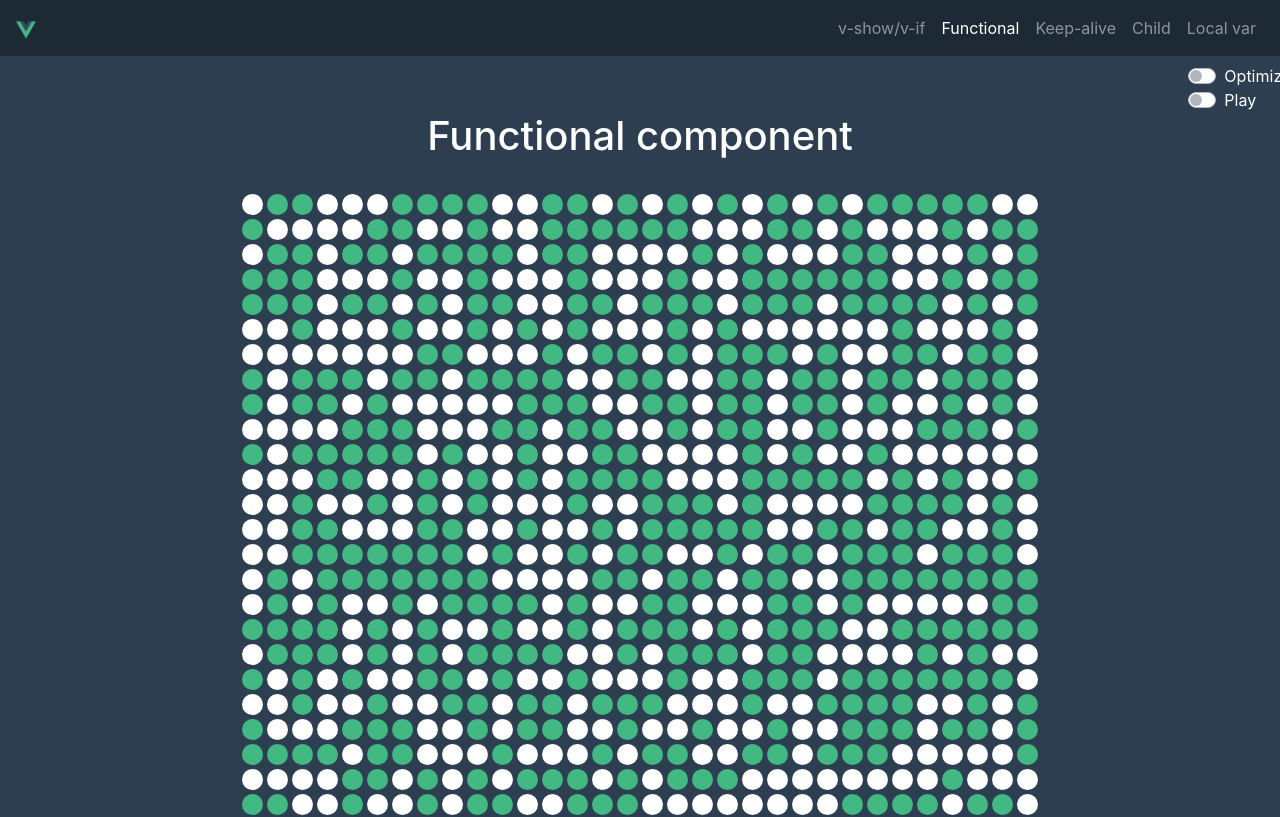
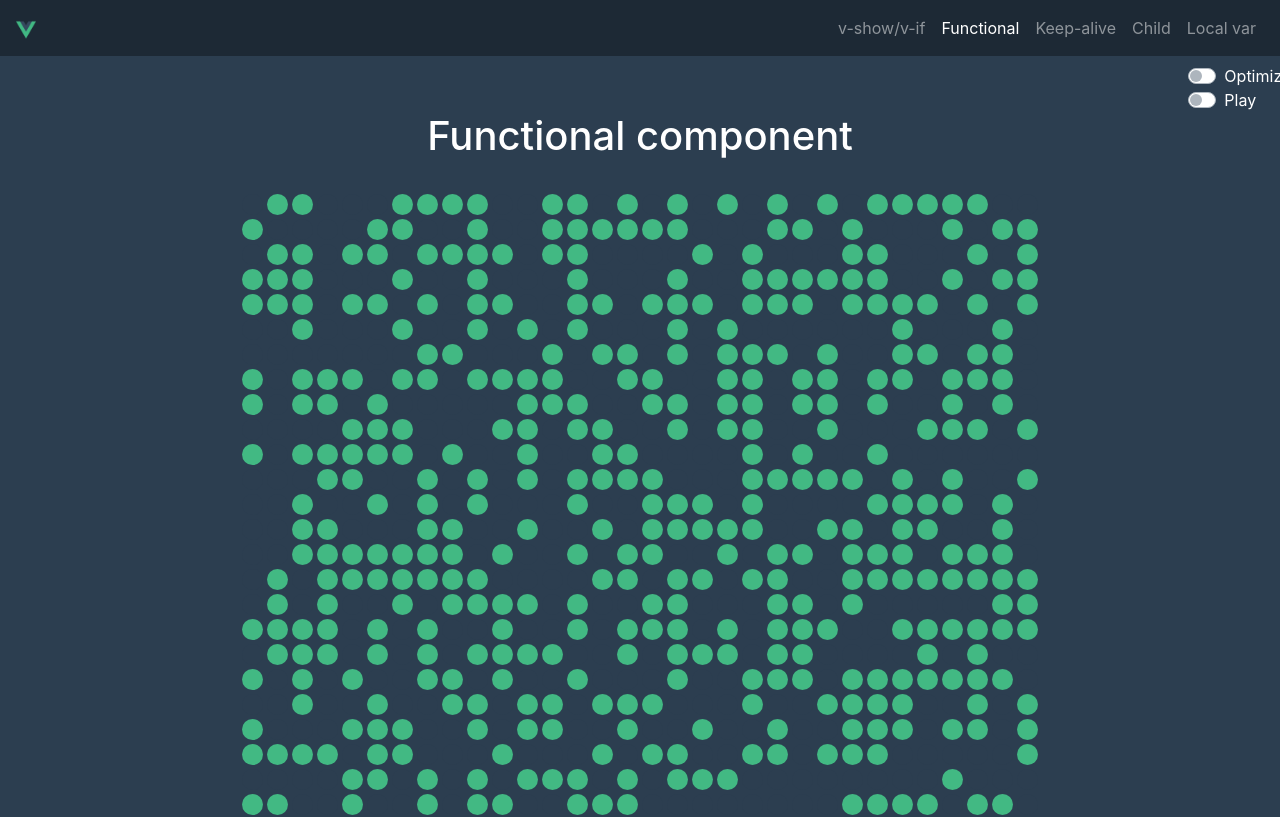
Before and after one commit to iggyster/vue-performance-tips, a Vue app: page /functional in a window 1280 px wide. Shown: the top 817 px of the page. Built offline with nearby package versions, Linux system fonts and the light colour scheme.

Commit message:
Fix circles style

```diff
--- a/src/components/Benchmarks/Child/ChildOff.vue
+++ b/src/components/Benchmarks/Child/ChildOff.vue
@@ -43,6 +43,6 @@
         background-color: rebeccapurple;
     }
     .off {
-        background-color: white;
+        background-color: #2c3e50;
     }
 </style>
--- a/src/components/Benchmarks/Child/ChildOn.vue
+++ b/src/components/Benchmarks/Child/ChildOn.vue
@@ -50,6 +50,6 @@
         background-color: rebeccapurple;
     }
     .off {
-        background-color: white;
+        background-color: #2c3e50;
     }
 </style>
--- a/src/components/Benchmarks/Functional/FunctionalOff.vue
+++ b/src/components/Benchmarks/Functional/FunctionalOff.vue
@@ -34,6 +34,6 @@
         background-color: #42b983;
     }
     .off {
-        background-color: white;
+        background-color: #2c3e50;
     }
 </style>
--- a/src/components/Benchmarks/Functional/FunctionalOn.vue
+++ b/src/components/Benchmarks/Functional/FunctionalOn.vue
@@ -22,6 +22,6 @@
         background-color: #42b983;
     }
     .off {
-        background-color: white;
+        background-color: #2c3e50;
     }
 </style>
--- a/src/components/Benchmarks/Show/ShowOff.vue
+++ b/src/components/Benchmarks/Show/ShowOff.vue
@@ -26,6 +26,6 @@
         background-color: dodgerblue;
     }
     .off {
-        background-color: white;
+        background-color: #2c3e50;
     }
 </style>
--- a/src/components/Benchmarks/Show/ShowOn.vue
+++ b/src/components/Benchmarks/Show/ShowOn.vue
@@ -26,6 +26,6 @@
         background-color: dodgerblue;
     }
     .off {
-        background-color: white;
+        background-color: #2c3e50;
     }
 </style>
```
